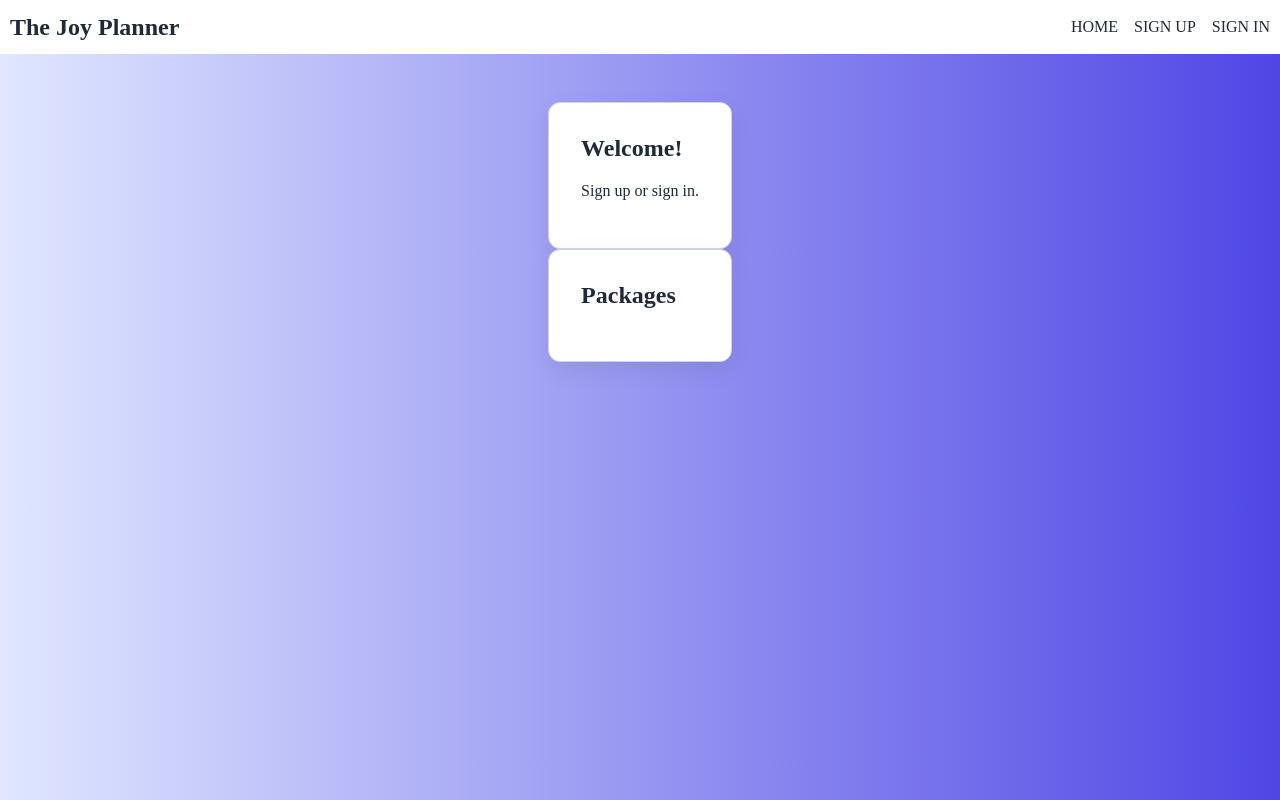
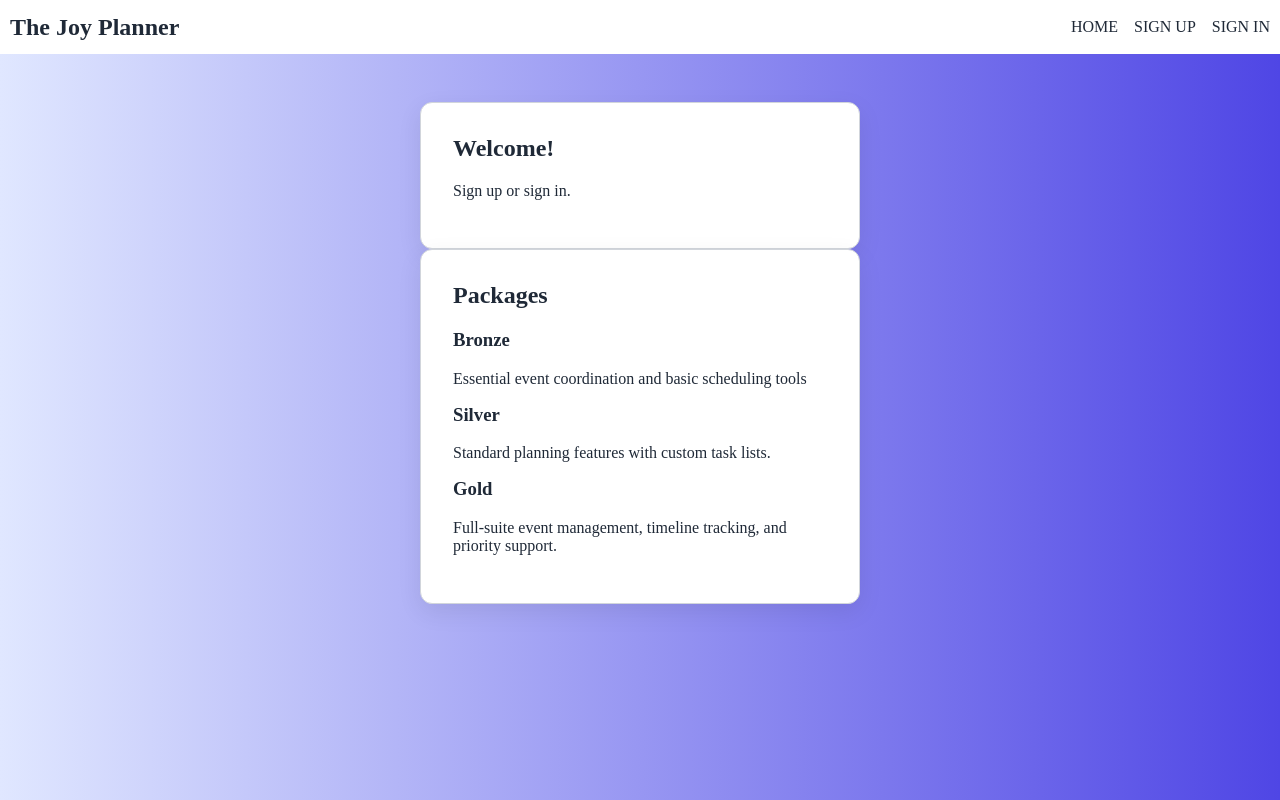
Before and after one commit to ruqayaalsammak/JoyPlanner-frontend, a React (Vite) app: page / in a window 1280 px wide. Built offline with nearby package versions, Linux system fonts and the light colour scheme; no server answers.

Commit message:
Update the  Landing with the packages

```diff
--- a/src/pages/Landing.jsx
+++ b/src/pages/Landing.jsx
@@ -1,15 +1,25 @@
 const Landing = () => {
     return (
         <main>
-
         <section className="card">
             <h1>Welcome!</h1>
             <p>Sign up or sign in.</p>
+        </section>
 
-        </section>
         <section className="card">
             <h1>Packages</h1>
-
+            <div>
+                <h3>Bronze</h3>
+                <p>Essential event coordination and basic scheduling tools</p>
+            </div>
+            <div>
+                <h3>Silver</h3>
+                <p>Standard planning features with custom task lists.</p>
+            </div>
+            <div>
+                <h3>Gold</h3>
+                <p>Full-suite event management, timeline tracking, and priority support. </p>
+            </div>
         </section>
         </main>
     )
```
